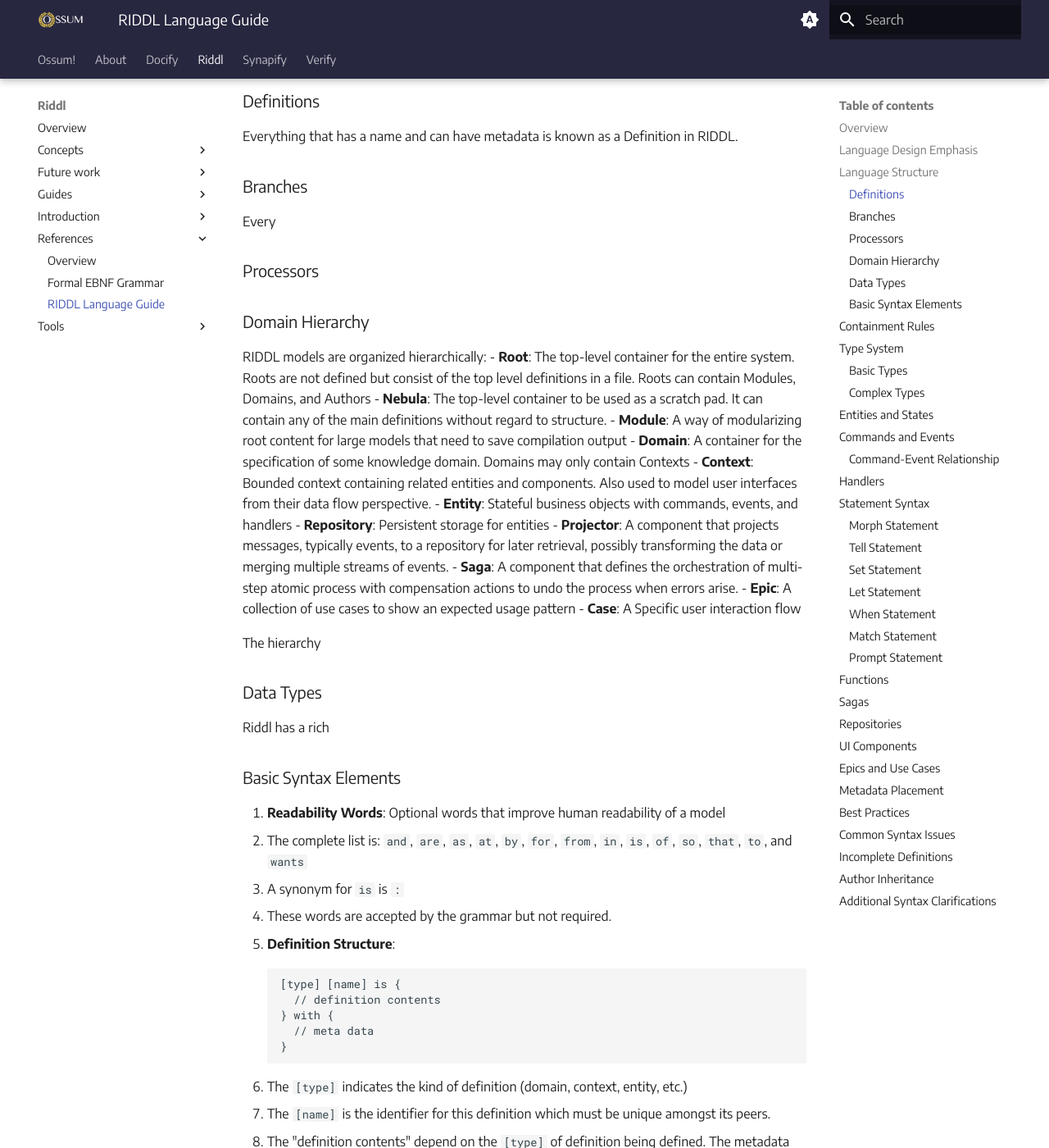
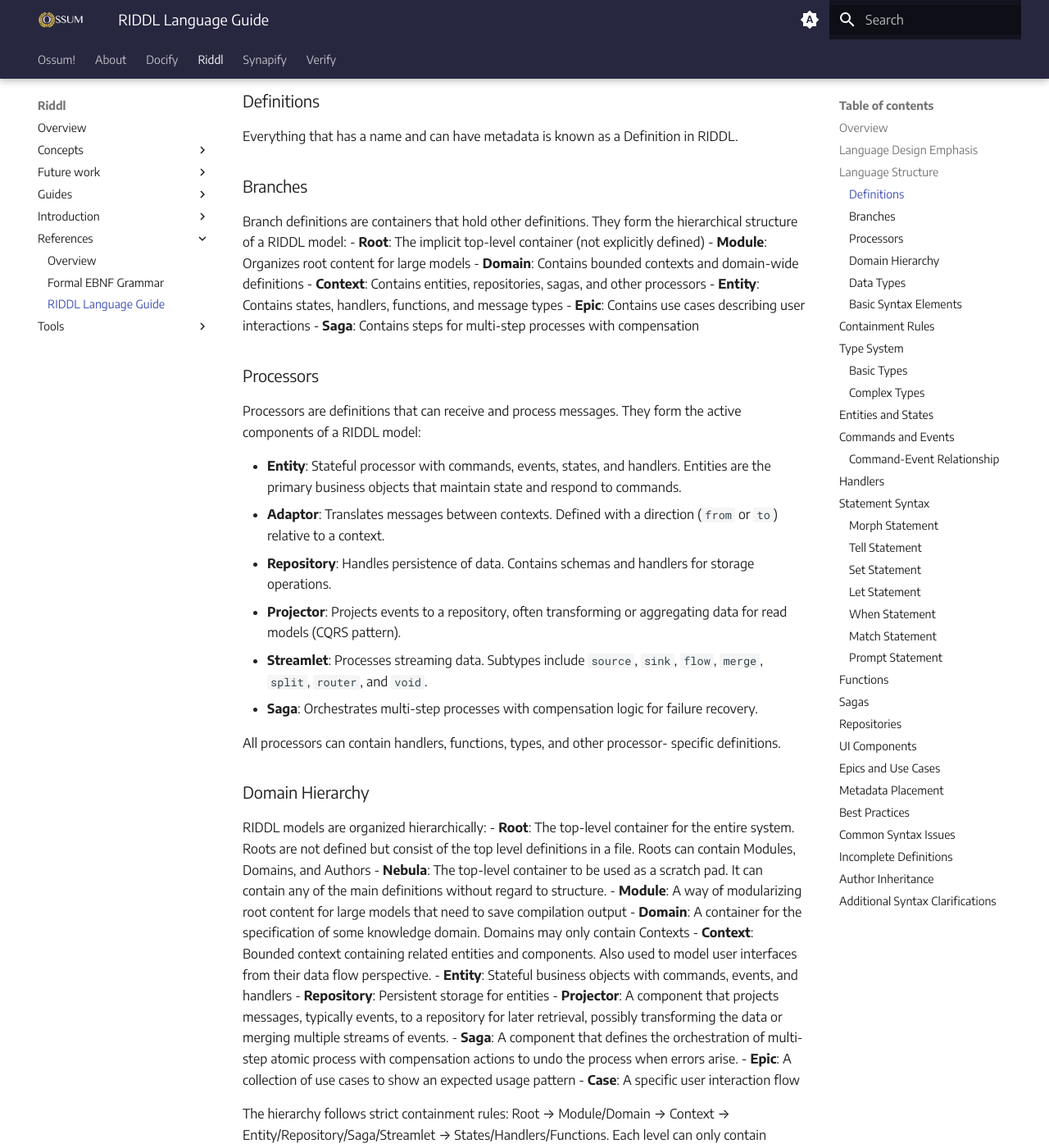
Before and after one commit to ossuminc/ossum.tech, an MkDocs documentation site: the page built from docs/riddl/references/language-reference.md, in a window 1280 px wide and 1400 px high, scrolled down 711 px. Shown: the whole window at 82% size. Built offline with MkDocs 1.6.1 and Material for MkDocs 9.7.7, drawn with Linux system fonts in a browser that asks for light colours; some of the changed text lies outside the part shown.

Commit message:
Complete incomplete sections in RIDDL language reference
- Add Branches section describing container definitions
- Add Processors section describing message-processing definitions
- Complete Data Types section with full type system documentation
- Complete Domain Hierarchy description

Co-Authored-By: Claude Opus 4.5 <noreply@anthropic.com>

```diff
--- a/docs/riddl/references/language-reference.md
+++ b/docs/riddl/references/language-reference.md
@@ -31,8 +31,37 @@ RIDDL emphasizes:
 Everything that has a name and can have metadata is known as a Definition in RIDDL.
 
 ### Branches
-Every
+Branch definitions are containers that hold other definitions. They form the
+hierarchical structure of a RIDDL model:
+- **Root**: The implicit top-level container (not explicitly defined)
+- **Module**: Organizes root content for large models
+- **Domain**: Contains bounded contexts and domain-wide definitions
+- **Context**: Contains entities, repositories, sagas, and other processors
+- **Entity**: Contains states, handlers, functions, and message types
+- **Epic**: Contains use cases describing user interactions
+- **Saga**: Contains steps for multi-step processes with compensation
+
 ### Processors
+
+Processors are definitions that can receive and process messages. They form the
+active components of a RIDDL model:
+
+- **Entity**: Stateful processor with commands, events, states, and handlers.
+  Entities are the primary business objects that maintain state and respond to
+  commands.
+- **Adaptor**: Translates messages between contexts. Defined with a direction
+  (`from` or `to`) relative to a context.
+- **Repository**: Handles persistence of data. Contains schemas and handlers
+  for storage operations.
+- **Projector**: Projects events to a repository, often transforming or
+  aggregating data for read models (CQRS pattern).
+- **Streamlet**: Processes streaming data. Subtypes include `source`, `sink`,
+  `flow`, `merge`, `split`, `router`, and `void`.
+- **Saga**: Orchestrates multi-step processes with compensation logic for
+  failure recovery.
+
+All processors can contain handlers, functions, types, and other processor-
+specific definitions.
 
 ### Domain Hierarchy
 
@@ -55,12 +84,46 @@ RIDDL models are organized hierarchically:
 - **Saga**: A component that defines the orchestration of multi-step atomic process with
   compensation actions to undo the process when errors arise.
 - **Epic**: A collection of use cases to show an expected usage pattern
-- **Case**: A Specific user interaction flow
+- **Case**: A specific user interaction flow
 
-The hierarchy
+The hierarchy follows strict containment rules: Root → Module/Domain → Context →
+Entity/Repository/Saga/Streamlet → States/Handlers/Functions. Each level can
+only contain specific definition types as detailed in the Containment Rules
+section below.
 
 ### Data Types
-Riddl has a rich
+
+RIDDL has a rich type system supporting both simple and complex data structures:
+
+**Predefined Types:**
+- **Strings**: `String`, `String(min,max)` with length constraints
+- **Numbers**: `Integer`, `Natural`, `Whole`, `Real`, `Number`, `Decimal(w,f)`
+- **Boolean**: `Boolean`
+- **Temporal**: `Date`, `Time`, `DateTime`, `TimeStamp`, `Duration`,
+  `ZonedDateTime(zone)`
+- **Identifiers**: `UUID`, `UserId`, `Id(entity path)`
+- **Other**: `URL`, `URL(scheme)`, `Currency(code)`, `Location`, `Nothing`,
+  `Abstract`
+- **Physical**: `Length`, `Mass`, `Current`, `Temperature`, `Luminosity`, `Mole`
+
+**Pattern Types:**
+- `Pattern("regex")` - String matching a regular expression
+
+**Compound Types:**
+- **Aggregation**: `{ field1 is Type1, field2 is Type2 }` - Named field collections
+- **Alternation**: `one of { TypeA, TypeB, TypeC }` - Union/sum types
+- **Enumeration**: `any of { Value1, Value2, Value3 }` - Enumerated values
+
+**Collection Types:**
+- **Sequence**: `sequence of Type` or `many Type`
+- **Set**: `set of Type`
+- **Mapping**: `mapping from KeyType to ValueType`
+- **Optional**: `optional Type` or `Type?`
+
+**Special Types:**
+- **Entity Reference**: `reference to entity Path`
+- **Unique ID**: `Id(entity Path)` - Type-safe entity identifier
+
 ### Basic Syntax Elements
 
 1. **Readability Words**: Optional words that improve human readability of a model
```
